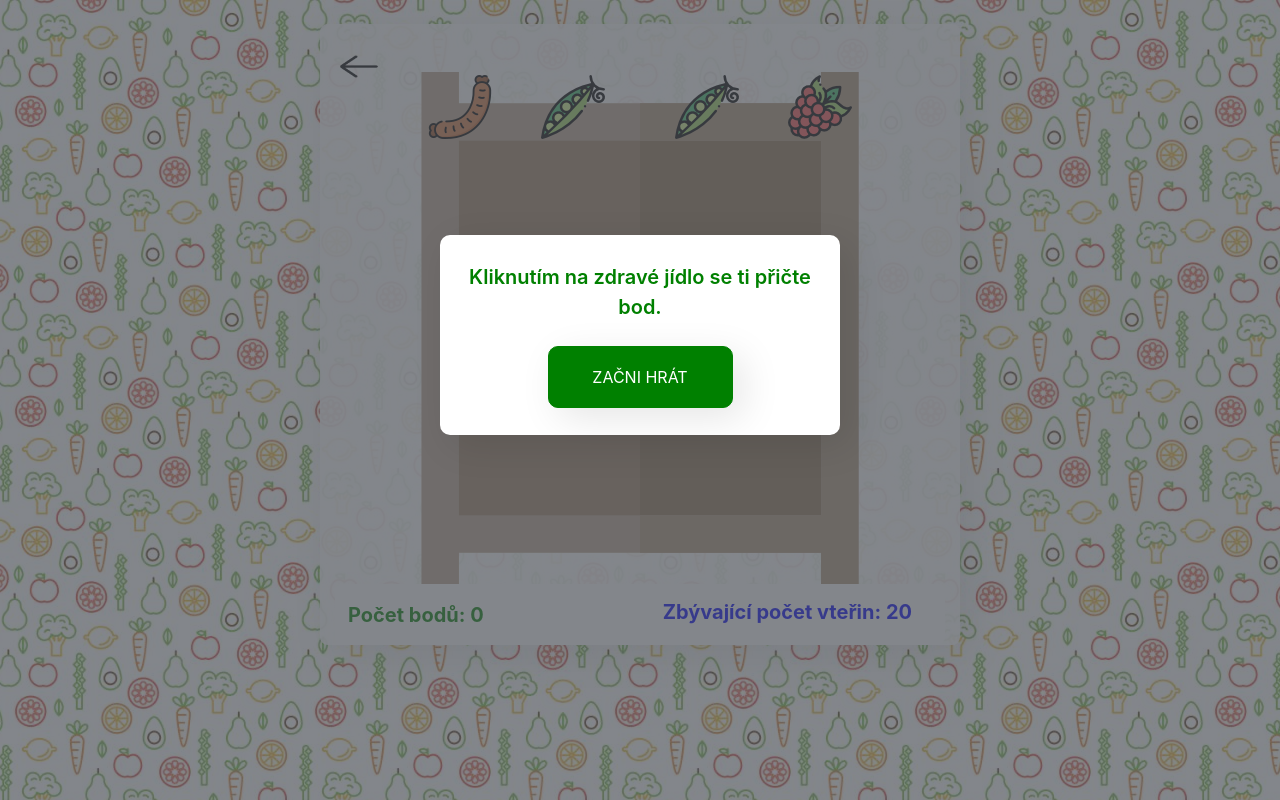
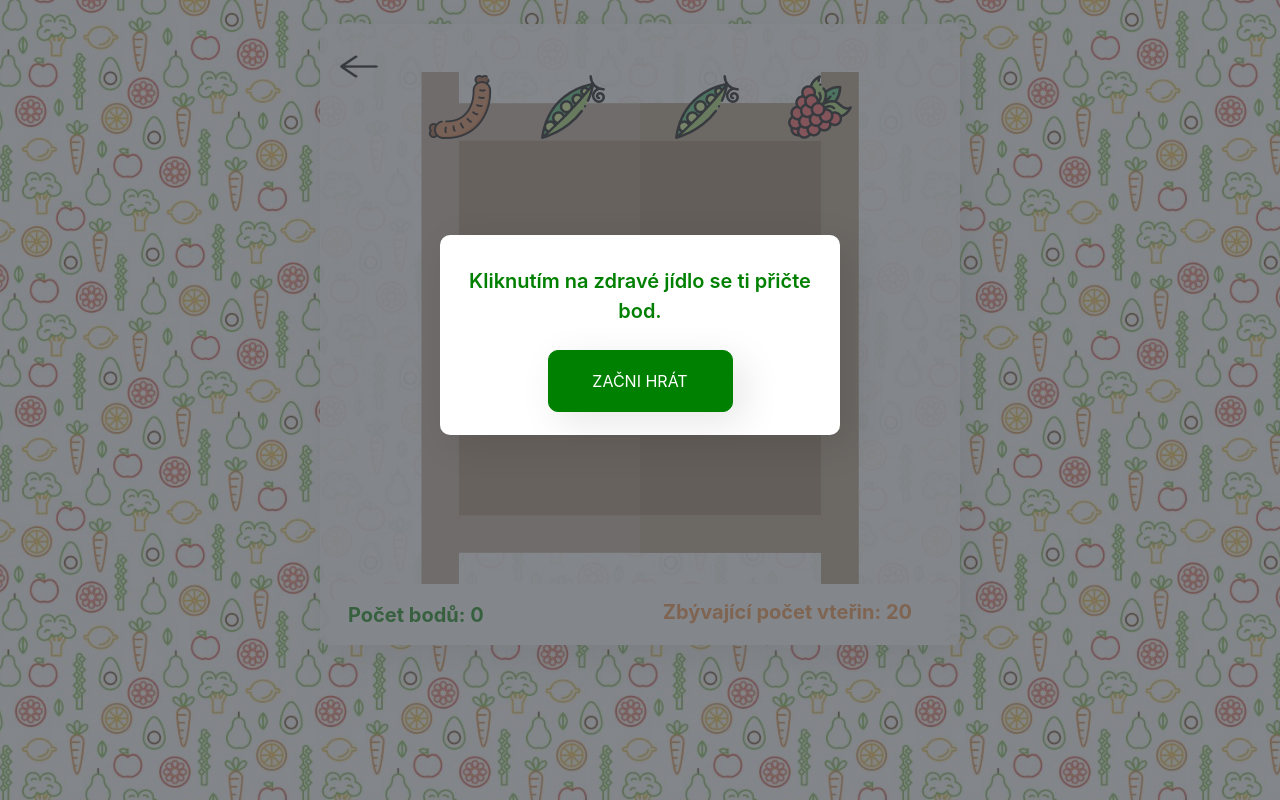
Before and after one commit to AnickaVargova/recepty-hrave-a-zdrave, a Vue app in the folder finalni-projekt/: page /hra1 in a window 1280 px wide. Built offline with nearby package versions, Linux system fonts and the light colour scheme.

Commit message:
Update Hra1.vue

```diff
--- a/finalni-projekt/src/views/Hra1.vue
+++ b/finalni-projekt/src/views/Hra1.vue
@@ -2,7 +2,7 @@
 
   <div class="pozadi overflow-hidden col-lg-6 mx-auto mt-lg-4 mt-4 pt-5">
     <div class="instrukce" v-if="ukazInstrukce">
-      <p class="mb-4 instrukce-text">Kliknutím na zdravé jídlo se ti přičte bod.</p>
+      <p class="mb-3 instrukce-text p-2">Kliknutím na zdravé jídlo se ti přičte bod.</p>
       <button class="mx-auto btn btn-primary btn-hra1" @click="stiskOK">ZAČNI HRÁT</button>
     </div>
   <div class="cover" v-if="ukazInstrukce"></div>
@@ -495,6 +495,6 @@ background-color: rgba(79, 83, 91, 0.7);
   margin-right: 5px;
   font-size: 30px;
   font-weight: bold;
-  color: blue;
+  color:  #f2913d;
 }
 </style>
```
